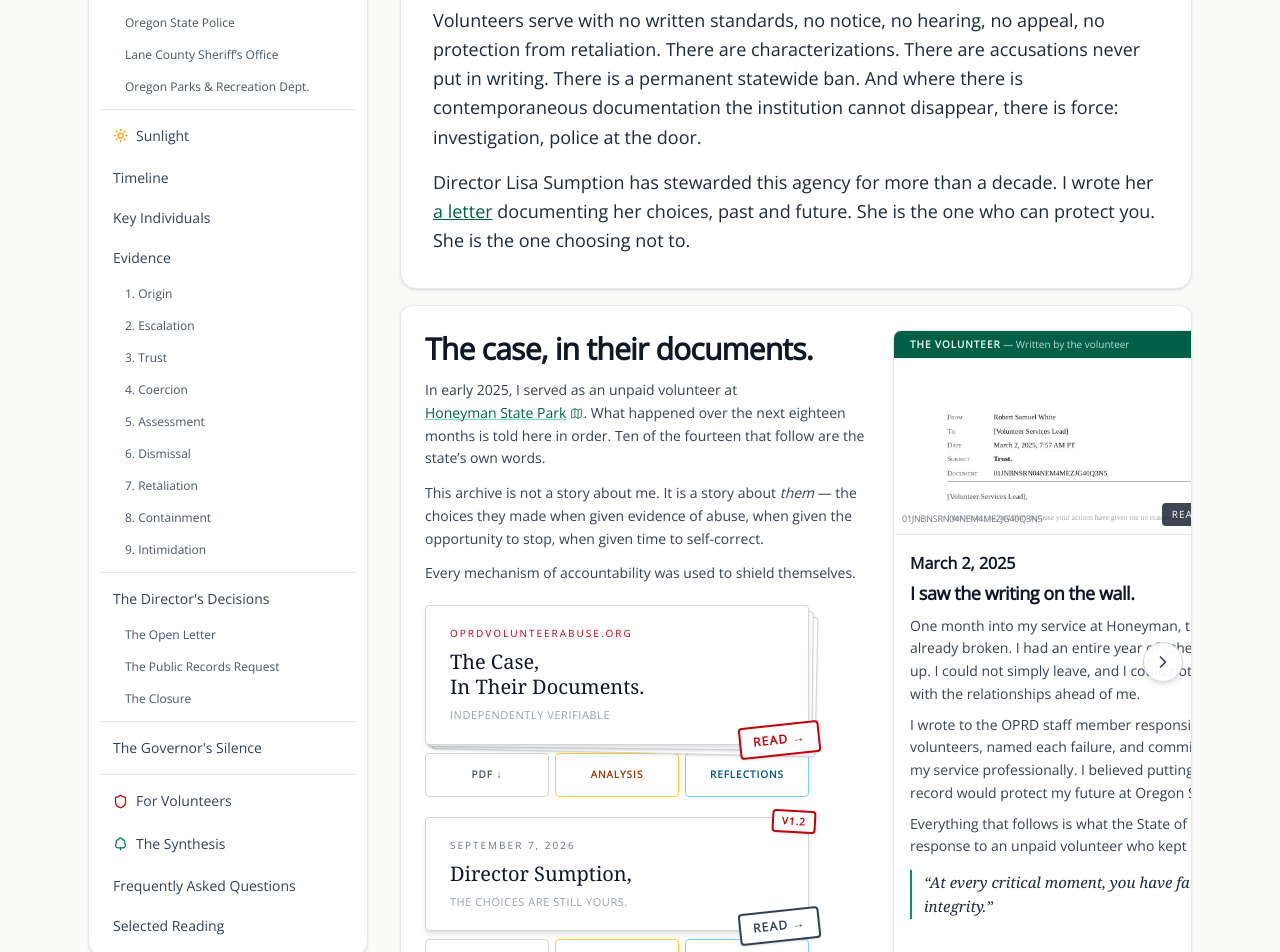
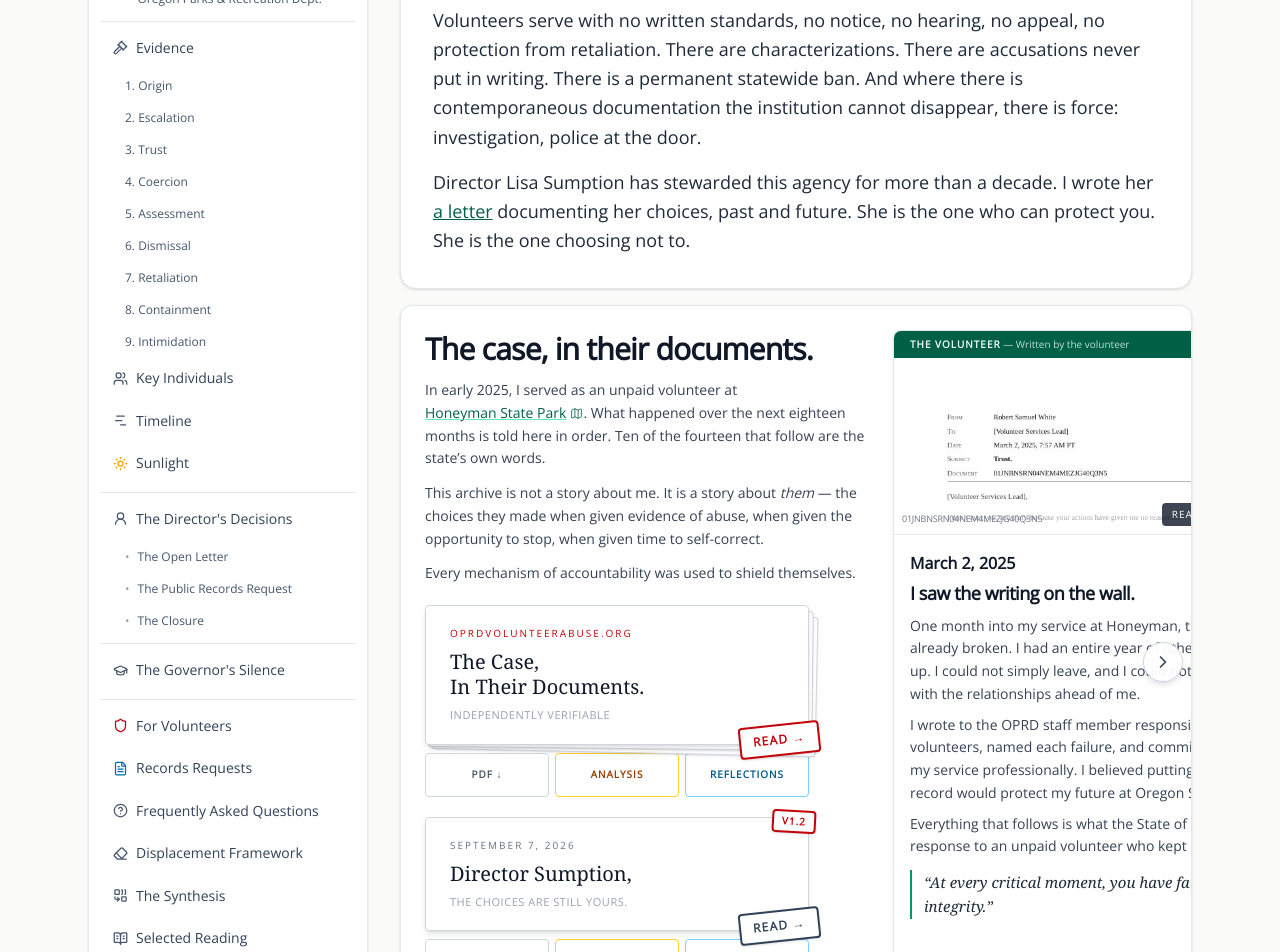
Before and after one commit to rswfire/rswfire.oprd, a Next.js app: page / in a window 1280 px wide. Shown: the part 400-1352 px from the top of the page. Built offline with nearby package versions, Linux system fonts and the light colour scheme; no server answers.

Commit message:
nav: icons, order, and bullets for the unnumbered sub-items

```diff
--- a/components/SectionNav.tsx
+++ b/components/SectionNav.tsx
@@ -76,7 +76,15 @@ export default function SectionNav({ sections }: { sections: Section[] }) {
                                                                 : "text-slate-600 hover:bg-slate-50"
                                                         }`}
                                                     >
-                                                        {sub.label}
+                                                        {/* A numbered stage carries its own marker; everything else gets a bullet. */}
+                                                        {/^\d/.test(sub.label) ? (
+                                                            sub.label
+                                                        ) : (
+                                                            <span className="flex items-baseline gap-2">
+                                                                <span aria-hidden className="text-slate-400">&bull;</span>
+                                                                <span>{sub.label}</span>
+                                                            </span>
+                                                        )}
                                                     </Link>
                                                 </li>
                                             );
--- a/lib/sections.ts
+++ b/lib/sections.ts
@@ -1,14 +1,13 @@
 // lib/sections.ts
 export const archiveSections = [
-    { href: "/", label: "Home" },
-    { href: "/ethics", label: "A Note About Ethics" },
-    { href: "/displacement", label: "The Displacement Framework" },
+    { href: "/", label: "Home", icon: "TreeDeciduous" as const, iconClass: "text-emerald-700" },
+    { href: "/ethics", label: "A Note About Ethics", icon: "Scale" as const, iconClass: "text-slate-600" },
     { href: "#separator-accountability", label: "", separator: true },
-    { href: "/records-requests", label: "Records Requests", icon: "FileText" as const, iconClass: "text-sky-700" },
-    { href: "#separator-records", label: "", separator: true },
     {
         href: "/records",
         label: "The Records",
+        icon: "Landmark" as const,
+        iconClass: "text-emerald-700",
         subsections: [
             { href: "/records/governor", label: "Office of the Governor" },
             { href: "/records/osp", label: "Oregon State Police" },
@@ -17,16 +16,12 @@ export const archiveSections = [
         ]
     },
     { href: "#separator-3", label: "", separator: true },
-    { href: "/sunlight", label: "Sunlight", icon: "Sun" as const, iconClass: "text-amber-500" },
-    { href: "/timeline", label: "Timeline" },
-    {
-        href: "/key-individuals",
-        label: "Key Individuals",
-    },
     {
 
         href: "/evidence",
         label: "Evidence",
+        icon: "Gavel" as const,
+        iconClass: "text-slate-600",
         subsections: [
             { href: "/evidence/origin", label: "1. Origin" },
             { href: "/evidence/escalation", label: "2. Escalation" },
@@ -39,10 +34,20 @@ export const archiveSections = [
             { href: "/evidence/police", label: "9. Intimidation" }
         ]
     },
+    {
+        href: "/key-individuals",
+        label: "Key Individuals",
+        icon: "Users" as const,
+        iconClass: "text-slate-600",
+    },
+    { href: "/timeline", label: "Timeline", icon: "ChartNoAxesGantt" as const, iconClass: "text-slate-600" },
+    { href: "/sunlight", label: "Sunlight", icon: "Sun" as const, iconClass: "text-amber-500" },
     { href: "#separator-4", label: "", separator: true },
     {
         href: "/lisa-sumption",
         label: "The Director's Decisions",
+        icon: "UserRound" as const,
+        iconClass: "text-slate-600",
         subsections: [
             { href: "/lisa-sumption/open-letter", label: "The Open Letter" },
             { href: "/lisa-sumption/public-records-request", label: "The Public Records Request" },
@@ -50,10 +55,12 @@ export const archiveSections = [
         ]
     },
     { href: "#separator-5", label: "", separator: true },
-    { href: "/governor-kotek", label: "The Governor's Silence" },
+    { href: "/governor-kotek", label: "The Governor's Silence", icon: "GraduationCap" as const, iconClass: "text-slate-600" },
     { href: "#separator-7", label: "", separator: true },
     { href: "/for-volunteers", label: "For Volunteers", icon: "Shield" as const },
-    { href: "/synthesis", label: "The Synthesis", icon: "TreeDeciduous" as const, iconClass: "text-emerald-700" },
-    { href: "/faq", label: "Frequently Asked Questions" },
-    { href: "/reading", label: "Selected Reading" },
+    { href: "/records-requests", label: "Records Requests", icon: "FileText" as const, iconClass: "text-sky-700" },
+    { href: "/faq", label: "Frequently Asked Questions", icon: "CircleQuestionMark" as const, iconClass: "text-slate-600" },
+    { href: "/displacement", label: "Displacement Framework", icon: "Eraser" as const, iconClass: "text-slate-600" },
+    { href: "/synthesis", label: "The Synthesis", icon: "Combine" as const, iconClass: "text-slate-600" },
+    { href: "/reading", label: "Selected Reading", icon: "BookOpenText" as const, iconClass: "text-slate-600" },
 ];
```
Also changed, not shown: components/Icon.tsx (+16 -0 lines).
